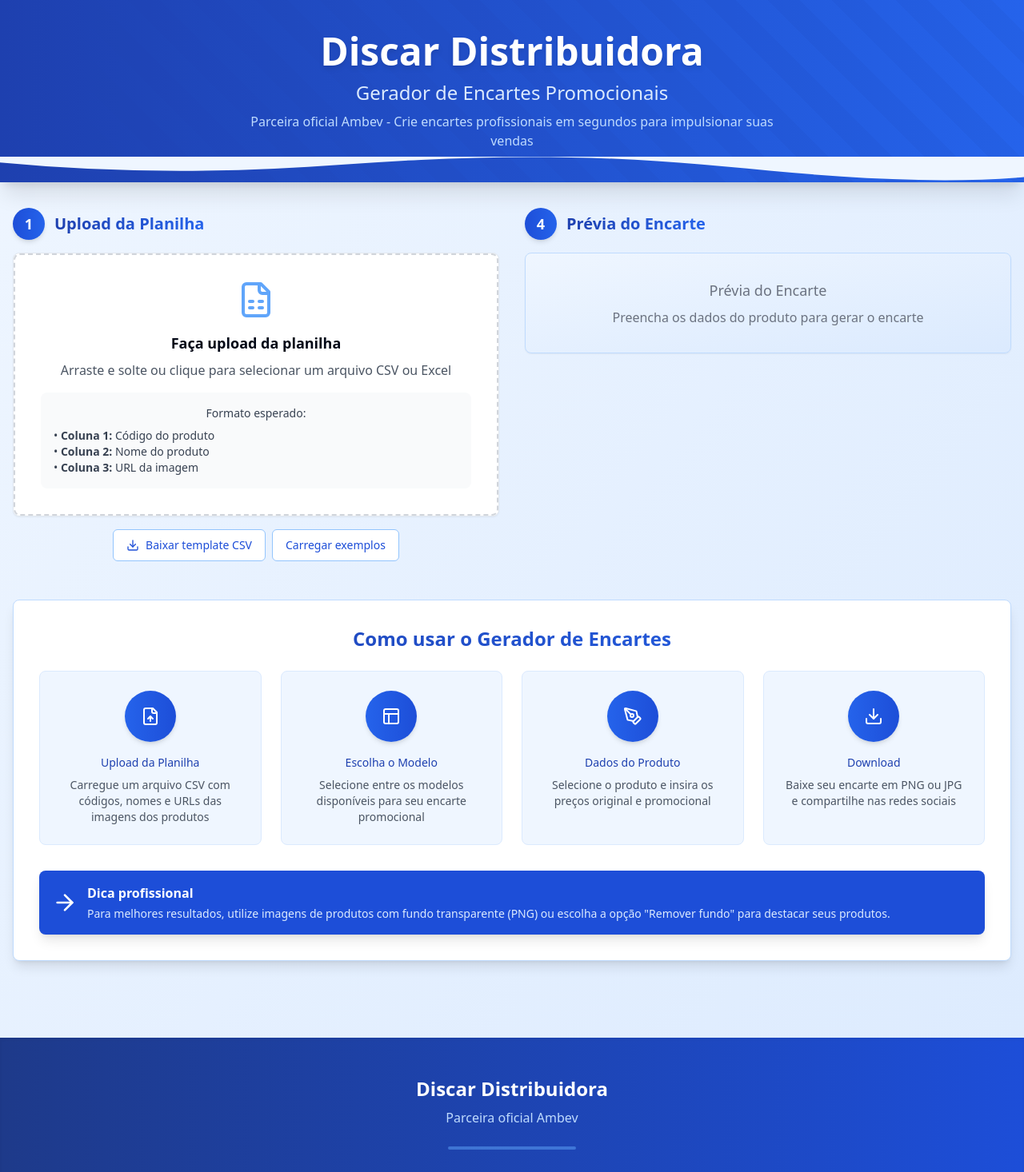
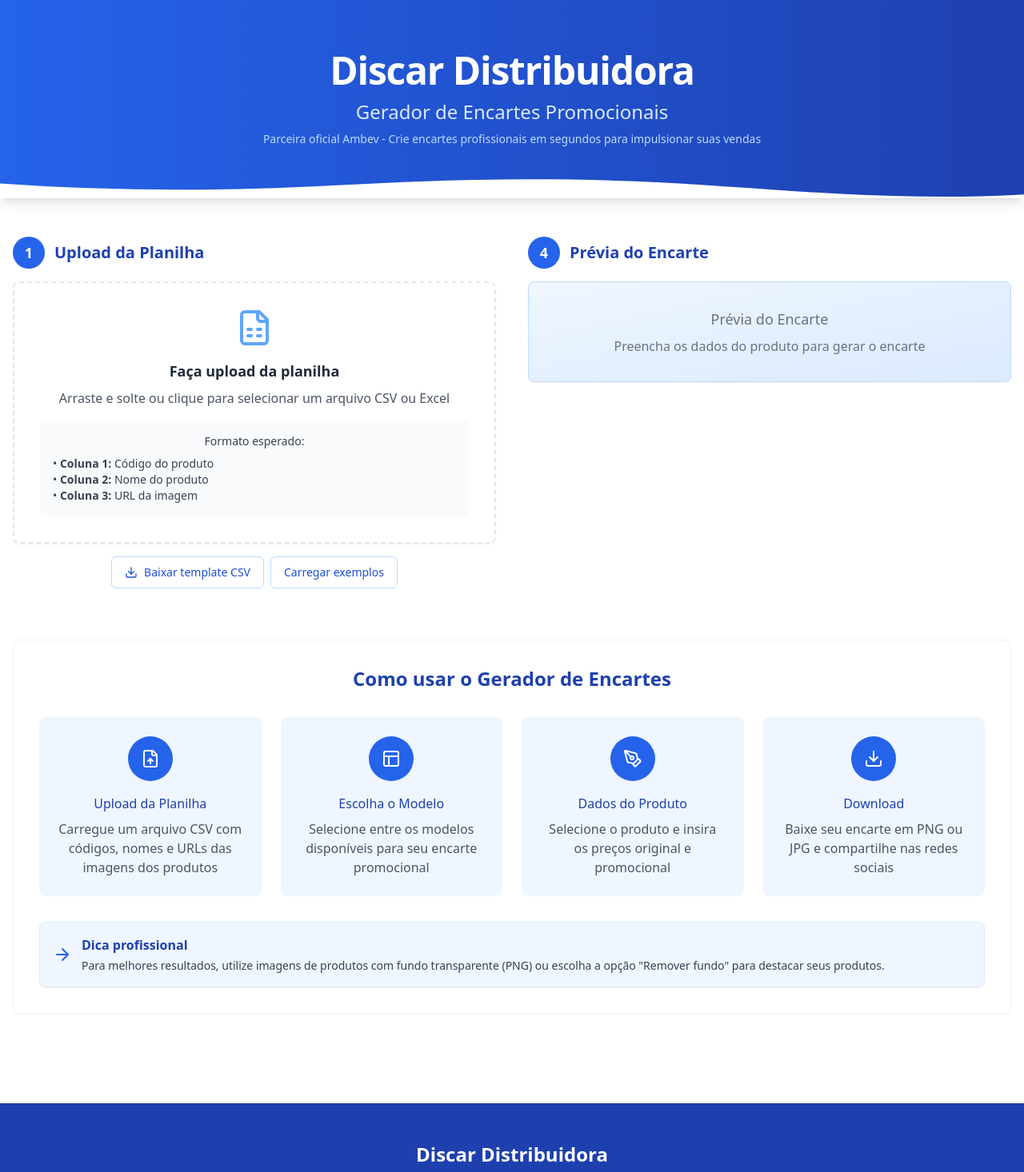
Before and after one commit to adriel-prog/promo-art-creator, a React (Vite) app: page / in a window 1280 px wide. Shown: the top 1466 px of the page at 80% size. Built offline with nearby package versions, Linux system fonts and the light colour scheme.

Commit message:
Fix: Deployment issues and UI improvements
- Addressed deployment issues to enable successful Vercel deployment.
- Enhanced the UI with a more modern, minimalist, and visually appealing design.
- Reviewed and updated all code for optimal functionality and aesthetics.

```diff
--- a/src/components/FileUpload.tsx
+++ b/src/components/FileUpload.tsx
@@ -74,7 +74,7 @@ export const FileUpload = ({ onProductsLoaded }: FileUploadProps) => {
 
   if (isUploaded) {
     return (
-      <Card className="p-6 bg-blue-50 border-blue-200 animate-scale-in">
+      <Card className="p-5 bg-white border-blue-100 shadow-sm animate-scale-in">
         <div className="flex items-center justify-between">
           <div className="flex items-center gap-3">
             <CheckCircle className="w-6 h-6 text-blue-600" />
@@ -83,7 +83,7 @@ export const FileUpload = ({ onProductsLoaded }: FileUploadProps) => {
               <p className="text-sm text-blue-600">{fileName}</p>
             </div>
           </div>
-          <Button variant="outline" onClick={resetUpload} size="sm" className="text-blue-600 border-blue-300 hover:bg-blue-100">
+          <Button variant="outline" onClick={resetUpload} size="sm" className="text-blue-600 border-blue-200 hover:bg-blue-50">
             Alterar arquivo
           </Button>
         </div>
@@ -93,13 +93,13 @@ export const FileUpload = ({ onProductsLoaded }: FileUploadProps) => {
 
   return (
     <div className="space-y-4">
-      <Card className="hover-scale animate-fade-in">
+      <Card className="transition-all animate-fade-in border-0 shadow-sm">
         <div
           {...getRootProps()}
           className={`p-8 border-2 border-dashed rounded-lg transition-all cursor-pointer ${
             isDragActive
               ? 'border-blue-500 bg-blue-50'
-              : 'border-gray-300 hover:border-blue-500 hover:bg-blue-50/50'
+              : 'border-gray-200 hover:border-blue-400 hover:bg-blue-50/50'
           }`}
         >
           <input {...getInputProps()} />
@@ -111,7 +111,7 @@ export const FileUpload = ({ onProductsLoaded }: FileUploadProps) => {
                 <FileSpreadsheet className="w-12 h-12 text-blue-400" />
               )}
             </div>
-            <h3 className="text-lg font-semibold mb-2">
+            <h3 className="text-lg font-semibold mb-2 text-gray-800">
               {isDragActive ? 'Solte o arquivo aqui' : 'Faça upload da planilha'}
             </h3>
             <p className="text-gray-600 mb-4">
@@ -132,7 +132,7 @@ export const FileUpload = ({ onProductsLoaded }: FileUploadProps) => {
       <div className="flex gap-2 justify-center">
         <Button
           variant="outline"
-          className="flex items-center gap-2 border-blue-300 text-blue-700 hover:bg-blue-50"
+          className="flex items-center gap-2 border-blue-200 text-blue-700 hover:bg-blue-50 transition-all"
           onClick={handleTemplateDownload}
         >
           <Download size={16} />
@@ -140,7 +140,7 @@ export const FileUpload = ({ onProductsLoaded }: FileUploadProps) => {
         </Button>
         <Button
           variant="outline"
-          className="flex items-center gap-2 border-blue-300 text-blue-700 hover:bg-blue-50"
+          className="flex items-center gap-2 border-blue-200 text-blue-700 hover:bg-blue-50 transition-all"
           onClick={loadExamples}
         >
           Carregar exemplos
--- a/src/index.css
+++ b/src/index.css
@@ -14,7 +14,7 @@
     --popover: 0 0% 100%;
     --popover-foreground: 222.2 84% 4.9%;
 
-    --primary: 222.2 47.4% 11.2%;
+    --primary: 221 83% 53%;
     --primary-foreground: 210 40% 98%;
 
     --secondary: 210 40% 96.1%;
@@ -31,7 +31,7 @@
 
     --border: 214.3 31.8% 91.4%;
     --input: 214.3 31.8% 91.4%;
-    --ring: 222.2 84% 4.9%;
+    --ring: 221 83% 53%;
 
     --radius: 0.5rem;
 
@@ -83,7 +83,7 @@
 
   body {
     @apply bg-background text-foreground;
-    background: linear-gradient(135deg, #f8fafc 0%, #e2e8f0 100%);
+    font-feature-settings: "rlig" 1, "calt" 1;
     min-height: 100vh;
   }
 }
@@ -102,7 +102,7 @@
   }
 
   .text-shadow {
-    text-shadow: 0 1px 2px rgba(0,0,0,0.2);
+    text-shadow: 0 1px 2px rgba(0,0,0,0.1);
   }
 
   .line-clamp-1 {
@@ -137,26 +137,26 @@
   }
 
   .bg-gradient-discar {
-    @apply bg-gradient-to-r from-blue-700 to-blue-900;
+    @apply bg-gradient-to-r from-blue-600 to-blue-800;
   }
 
   /* Adicionando novos estilos de botão */
   .btn-discar {
-    @apply bg-gradient-to-r from-blue-600 to-blue-800 text-white font-medium py-2 px-4 rounded-lg shadow-md hover:opacity-90 transition-all duration-200;
+    @apply bg-blue-600 hover:bg-blue-700 text-white font-medium py-2 px-4 rounded-md transition-colors duration-200 shadow-sm;
   }
 
   .btn-discar-outline {
-    @apply bg-white text-blue-700 border border-blue-300 font-medium py-2 px-4 rounded-lg shadow-sm hover:bg-blue-50 transition-all duration-200;
+    @apply bg-white text-blue-600 border border-blue-200 font-medium py-2 px-4 rounded-md hover:bg-blue-50 transition-colors duration-200 shadow-sm;
   }
 }
 
-/* Animações personalizadas */
+/* Animations */
 @keyframes float {
   0% {
     transform: translateY(0px);
   }
   50% {
-    transform: translateY(-10px);
+    transform: translateY(-8px);
   }
   100% {
     transform: translateY(0px);
--- a/src/pages/Index.tsx
+++ b/src/pages/Index.tsx
@@ -1,3 +1,4 @@
+
 import React, { useState } from 'react';
 import { FileUpload } from '@/components/FileUpload';
 import { TemplateSelector } from '@/components/TemplateSelector';
@@ -26,49 +27,49 @@ const Index = () => {
   };
 
   return (
-    <div className="min-h-screen bg-gradient-to-br from-blue-50 to-blue-100">
+    <div className="min-h-screen bg-white">
       {/* Header */}
-      <div className="bg-gradient-to-r from-blue-800 to-blue-600 shadow-xl relative overflow-hidden">
-        {/* Padrão decorativo */}
+      <div className="bg-gradient-to-r from-blue-600 to-blue-800 shadow-lg relative overflow-hidden">
+        {/* Modern pattern overlay */}
         <div className="absolute inset-0 opacity-10">
-          <div className="absolute top-0 left-0 w-full h-full"
-               style={{background: 'linear-gradient(45deg, #1e40af 25%, transparent 25%, transparent 50%, #1e40af 50%, #1e40af 75%, transparent 75%, transparent)', backgroundSize: '80px 80px'}}></div>
+          <div className="absolute inset-0"
+               style={{backgroundImage: 'radial-gradient(circle, rgba(255,255,255,0.2) 1px, transparent 1px)', backgroundSize: '20px 20px'}}></div>
         </div>
 
-        <div className="max-w-7xl mx-auto px-4 py-10 relative z-10">
+        <div className="max-w-7xl mx-auto px-6 py-16 relative z-10">
           <div className="text-center">
-            <h1 className="text-5xl font-bold text-white mb-3 drop-shadow-md">
+            <h1 className="text-4xl md:text-5xl font-bold text-white mb-3 tracking-tight">
               Discar Distribuidora
             </h1>
-            <p className="text-2xl text-blue-100 mb-2">
+            <p className="text-xl md:text-2xl text-blue-100 mb-2 font-light">
               Gerador de Encartes Promocionais
             </p>
-            <p className="text-md text-blue-200 max-w-2xl mx-auto">
+            <p className="text-sm md:text-md text-blue-200 max-w-2xl mx-auto">
               Parceira oficial Ambev - Crie encartes profissionais em segundos para impulsionar suas vendas
             </p>
           </div>
         </div>
 
-        {/* Onda decorativa na base do header */}
+        {/* Modern wave at bottom */}
         <div className="absolute bottom-0 left-0 w-full overflow-hidden leading-0 transform">
-          <svg data-name="Layer 1" xmlns="http://www.w3.org/2000/svg" viewBox="0 0 1200 120" preserveAspectRatio="none" className="relative block w-full h-8 text-blue-50">
-            <path d="M321.39,56.44c58-10.79,114.16-30.13,172-41.86,82.39-16.72,168.19-17.73,250.45-.39C823.78,31,906.67,72,985.66,92.83c70.05,18.48,146.53,26.09,214.34,3V0H0V27.35A600.21,600.21,0,0,0,321.39,56.44Z" className="fill-current"></path>
+          <svg xmlns="http://www.w3.org/2000/svg" viewBox="0 0 1200 120" preserveAspectRatio="none" className="relative block w-full h-6 text-white">
+            <path d="M321.39,56.44c58-10.79,114.16-30.13,172-41.86,82.39-16.72,168.19-17.73,250.45-.39C823.78,31,906.67,72,985.66,92.83c70.05,18.48,146.53,26.09,214.34,3V120H0V27.35A600.21,600.21,0,0,0,321.39,56.44Z" className="fill-current"></path>
           </svg>
         </div>
       </div>
 
       {/* Main Content */}
-      <div className="max-w-7xl mx-auto px-4 py-8">
-        <div className="grid grid-cols-1 lg:grid-cols-2 gap-8">
+      <div className="max-w-7xl mx-auto px-4 py-12">
+        <div className="grid grid-cols-1 lg:grid-cols-2 gap-10">
           {/* Left Column - Controls */}
-          <div className="space-y-8">
+          <div className="space-y-10">
             {/* Step 1: Upload */}
             <div className="space-y-4">
               <div className="flex items-center gap-3">
-                <div className="w-10 h-10 bg-gradient-to-r from-blue-700 to-blue-600 rounded-full flex items-center justify-center text-white font-bold text-lg shadow-md">
+                <div className="w-10 h-10 bg-blue-600 rounded-full flex items-center justify-center text-white font-bold text-lg shadow-sm">
                   1
                 </div>
-                <h2 className="text-xl font-semibold text-transparent bg-clip-text bg-gradient-to-r from-blue-800 to-blue-600">
+                <h2 className="text-xl font-semibold text-blue-800">
                   Upload da Planilha
                 </h2>
               </div>
@@ -79,10 +80,10 @@ const Index = () => {
             {products.length > 0 && (
               <div className="space-y-4">
                 <div className="flex items-center gap-3">
-                  <div className="w-10 h-10 bg-gradient-to-r from-blue-700 to-blue-600 rounded-full flex items-center justify-center text-white font-bold text-lg shadow-md">
+                  <div className="w-10 h-10 bg-blue-600 rounded-full flex items-center justify-center text-white font-bold text-lg shadow-sm">
                     2
                   </div>
-                  <h2 className="text-xl font-semibold text-transparent bg-clip-text bg-gradient-to-r from-blue-800 to-blue-600">
+                  <h2 className="text-xl font-semibold text-blue-800">
                     Escolha do Modelo
                   </h2>
                 </div>
@@ -97,10 +98,10 @@ const Index = () => {
             {products.length > 0 && selectedTemplate && (
               <div className="space-y-4">
                 <div className="flex items-center gap-3">
-                  <div className="w-10 h-10 bg-gradient-to-r from-blue-700 to-blue-600 rounded-full flex items-center justify-center text-white font-bold text-lg shadow-md">
+                  <div className="w-10 h-10 bg-blue-600 rounded-full flex items-center justify-center text-white font-bold text-lg shadow-sm">
                     3
                   </div>
-                  <h2 className="text-xl font-semibold text-transparent bg-clip-text bg-gradient-to-r from-blue-800 to-blue-600">
+                  <h2 className="text-xl font-semibold text-blue-800">
                     Dados do Produto
                   </h2>
                 </div>
@@ -116,10 +117,10 @@ const Index = () => {
           {/* Right Column - Canvas Preview */}
           <div className="lg:sticky lg:top-8 lg:h-fit">
             <div className="flex items-center gap-3 mb-4">
-              <div className="w-10 h-10 bg-gradient-to-r from-blue-700 to-blue-600 rounded-full flex items-center justify-center text-white font-bold text-lg shadow-md">
+              <div className="w-10 h-10 bg-blue-600 rounded-full flex items-center justify-center text-white font-bold text-lg shadow-sm">
                 4
               </div>
-              <h2 className="text-xl font-semibold text-transparent bg-clip-text bg-gradient-to-r from-blue-800 to-blue-600">
+              <h2 className="text-xl font-semibold text-blue-800">
                 Prévia do Encarte
               </h2>
             </div>
@@ -128,34 +129,34 @@ const Index = () => {
         </div>
 
         {/* Instructions */}
-        <div className="mt-12 bg-white rounded-lg p-8 shadow-lg border border-blue-200">
-          <h3 className="text-2xl font-semibold mb-6 text-transparent bg-clip-text bg-gradient-to-r from-blue-800 to-blue-600 text-center">
+        <div className="mt-16 bg-white rounded-lg p-8 shadow-sm border border-gray-100">
+          <h3 className="text-2xl font-semibold mb-8 text-blue-800 text-center">
             Como usar o Gerador de Encartes
           </h3>
-          <div className="grid grid-cols-1 md:grid-cols-4 gap-6 text-sm">
-            <div className="bg-blue-50 p-6 rounded-lg border border-blue-100 text-center hover-scale">
-              <div className="w-16 h-16 bg-gradient-to-r from-blue-600 to-blue-700 rounded-full flex items-center justify-center text-white font-bold text-xl mx-auto mb-4 shadow-md">
+          <div className="grid grid-cols-1 md:grid-cols-4 gap-6">
+            <div className="bg-blue-50 p-6 rounded-lg text-center hover:shadow-md transition-all duration-300">
+              <div className="w-14 h-14 bg-blue-600 rounded-full flex items-center justify-center text-white font-bold text-xl mx-auto mb-4 shadow-sm">
                 <FileUp size={24} />
               </div>
               <p className="font-medium mb-2 text-blue-800">Upload da Planilha</p>
               <p className="text-gray-600">Carregue um arquivo CSV com códigos, nomes e URLs das imagens dos produtos</p>
             </div>
-            <div className="bg-blue-50 p-6 rounded-lg border border-blue-100 text-center hover-scale">
-              <div className="w-16 h-16 bg-gradient-to-r from-blue-600 to-blue-700 rounded-full flex items-center justify-center text-white font-bold text-xl mx-auto mb-4 shadow-md">
+            <div className="bg-blue-50 p-6 rounded-lg text-center hover:shadow-md transition-all duration-300">
+              <div className="w-14 h-14 bg-blue-600 rounded-full flex items-center justify-center text-white font-bold text-xl mx-auto mb-4 shadow-sm">
                 <Layout size={24} />
               </div>
               <p className="font-medium mb-2 text-blue-800">Escolha o Modelo</p>
               <p className="text-gray-600">Selecione entre os modelos disponíveis para seu encarte promocional</p>
             </div>
-            <div className="bg-blue-50 p-6 rounded-lg border border-blue-100 text-center hover-scale">
-              <div className="w-16 h-16 bg-gradient-to-r from-blue-600 to-blue-700 rounded-full flex items-center justify-center text-white font-bold text-xl mx-auto mb-4 shadow-md">
+            <div className="bg-blue-50 p-6 rounded-lg text-center hover:shadow-md transition-all duration-300">
+              <div className="w-14 h-14 bg-blue-600 rounded-full flex items-center justify-center text-white font-bold text-xl mx-auto mb-4 shadow-sm">
                 <PenTool size={24} />
               </div>
               <p className="font-medium mb-2 text-blue-800">Dados do Produto</p>
               <p className="text-gray-600">Selecione o produto e insira os preços original e promocional</p>
             </div>
-            <div className="bg-blue-50 p-6 rounded-lg border border-blue-100 text-center hover-scale">
-              <div className="w-16 h-16 bg-gradient-to-r from-blue-600 to-blue-700 rounded-full flex items-center justify-center text-white font-bold text-xl mx-auto mb-4 shadow-md">
+            <div className="bg-blue-50 p-6 rounded-lg text-center hover:shadow-md transition-all duration-300">
+              <div className="w-14 h-14 bg-blue-600 rounded-full flex items-center justify-center text-white font-bold text-xl mx-auto mb-4 shadow-sm">
                 <Download size={24} />
               </div>
               <p className="font-medium mb-2 text-blue-800">Download</p>
@@ -163,17 +164,17 @@ const Index = () => {
             </div>
           </div>
 
-          <div className="mt-8 bg-blue-700 text-white p-4 rounded-lg shadow-lg">
+          <div className="mt-8 bg-blue-50 text-blue-800 p-4 rounded-lg shadow-sm border border-blue-100">
             <div className="flex items-center gap-3">
               <div className="hidden md:block">
-                <ArrowRight className="w-8 h-8" />
+                <ArrowRight className="w-6 h-6 text-blue-600" />
               </div>
               <div className="block md:hidden">
-                <ArrowDown className="w-8 h-8" />
+                <ArrowDown className="w-6 h-6 text-blue-600" />
               </div>
               <div>
                 <p className="font-semibold mb-1">Dica profissional</p>
-                <p className="text-sm text-blue-100">
+                <p className="text-sm text-gray-700">
                   Para melhores resultados, utilize imagens de produtos com fundo transparente (PNG) ou escolha a opção "Remover fundo" para destacar seus produtos.
                 </p>
               </div>
@@ -183,17 +184,17 @@ const Index = () => {
       </div>
 
       {/* Footer */}
-      <footer className="bg-gradient-to-r from-blue-900 to-blue-700 mt-16 shadow-inner">
+      <footer className="bg-blue-800 mt-16 shadow-inner">
         <div className="max-w-7xl mx-auto px-4 py-12 text-center">
           <div className="mb-6">
             <h3 className="text-2xl font-bold text-white mb-2">Discar Distribuidora</h3>
             <p className="text-blue-200">Parceira oficial Ambev</p>
           </div>
 
-          <div className="w-40 h-1 bg-blue-400 mx-auto my-6 rounded-full opacity-50"></div>
+          <div className="w-20 h-px bg-blue-400 mx-auto my-6 rounded-full opacity-50"></div>
 
           <p className="text-blue-200 mb-4">
-            © 2024 Discar Distribuidora | Gerador de Encartes Promocionais
+            © {new Date().getFullYear()} Discar Distribuidora | Gerador de Encartes Promocionais
           </p>
 
           <div className="text-sm text-blue-300">
```
